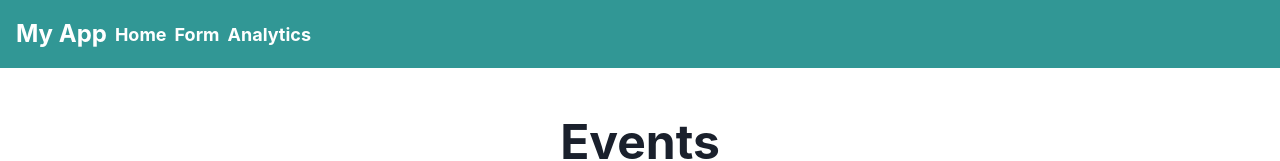
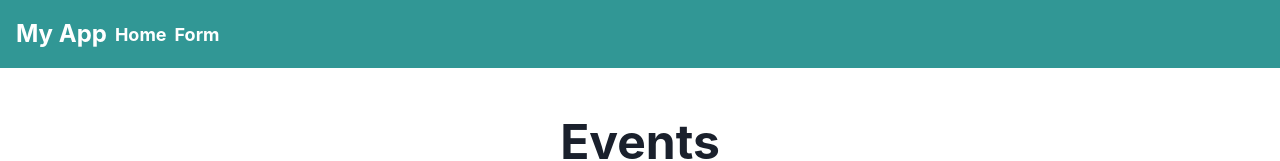
Before and after one commit to Asit07/FrontendUAI, a Next.js app: page / in a window 1280 px wide. Shown: the top 161 px of the page. Built offline with nearby package versions, Linux system fonts and the light colour scheme.

Commit message:
navbar uses updated routes

```diff
--- a/src/components/navbar.js
+++ b/src/components/navbar.js
@@ -40,14 +40,9 @@ function Navbar() {
               Home
             </Text>
           </Link>
-          <Link as={NextLink} href="/components/form">
+          <Link as={NextLink} href="/form">
             <Text ml={{ base: 0, md: 2 }} mr={{ base: 2, md: 0 }} mt={{ base: 2, md: 0 }} fontSize={{ base: 'xl', md: 'lg' }} fontWeight="bold" cursor="pointer">
               Form
-            </Text>
-          </Link>
-          <Link as={NextLink} href="/components/analysis">
-            <Text ml={{ base: 0, md: 2 }} mr={{ base: 2, md: 0 }} mt={{ base: 2, md: 0 }} fontSize={{ base: 'xl', md: 'lg' }} fontWeight="bold" cursor="pointer">
-              Analytics
             </Text>
           </Link>
         </Box>
```
